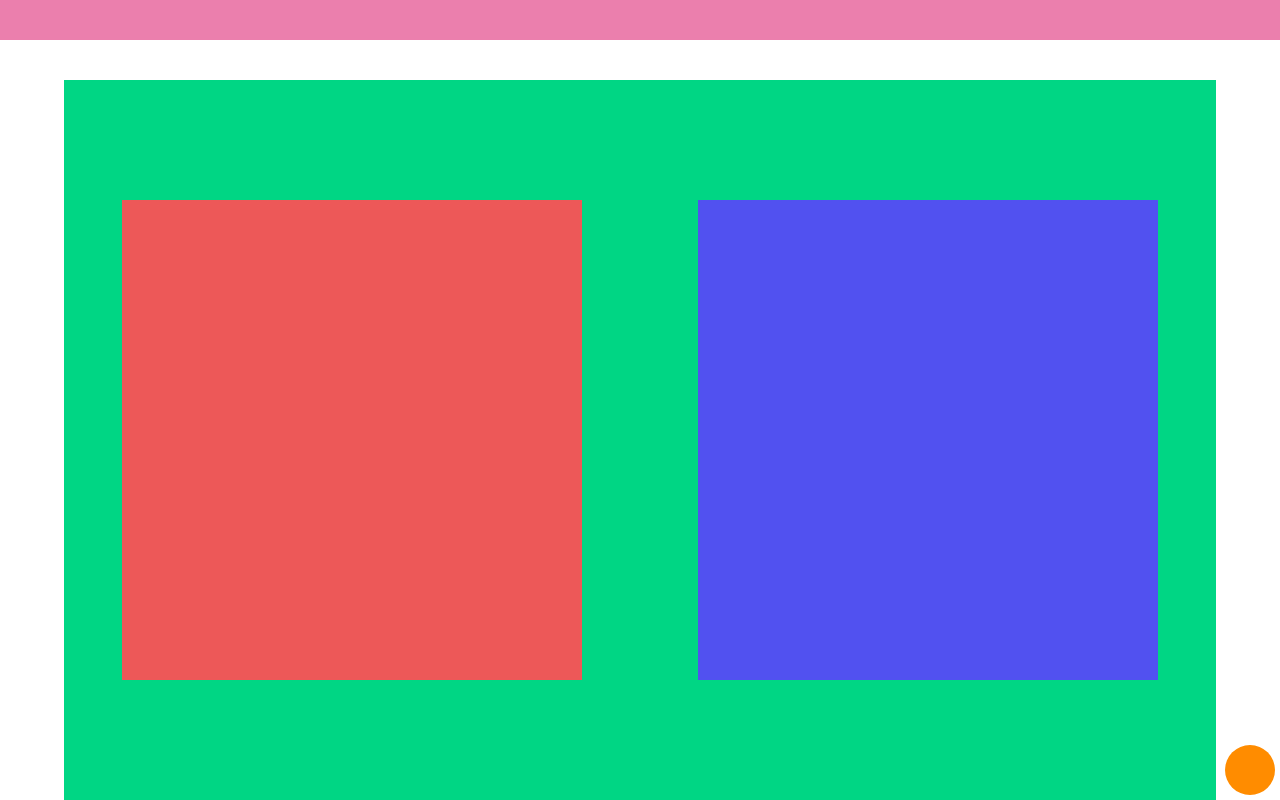
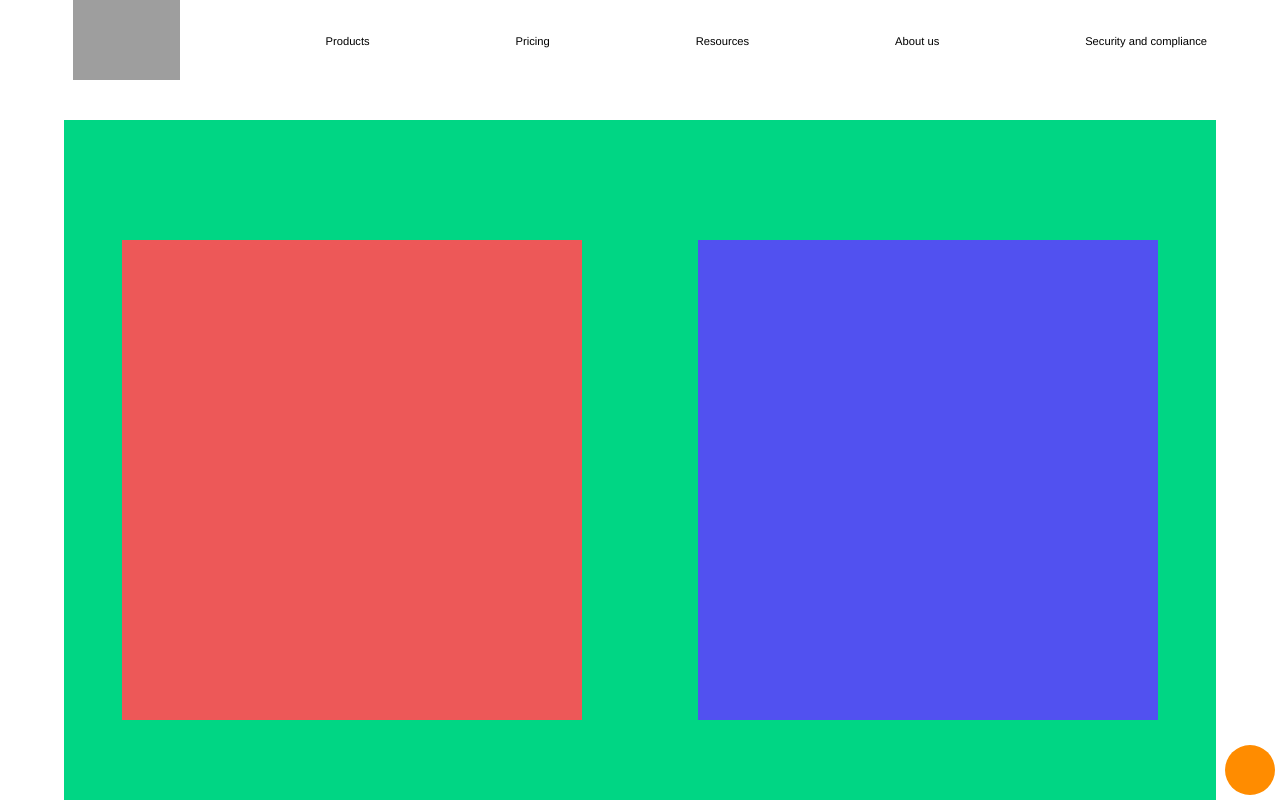
Before and after one commit to krischalRegmi/Ultra-Edit-Clone, a plain HTML site: page index.html in a window 1280 px wide. Shown: the top 800 px of the page. Drawn offline with Linux system fonts and the light colour scheme; grey boxes are pictures that could not be loaded.

Commit message:
Added navbar

```diff
--- a/index.html
+++ b/index.html
@@ -9,15 +9,24 @@
 <body>
 
   <div class="navbar">
-
+    <ul>
+      <li>
+        <img src="https://encrypted-tbn0.gstatic.com/images?q=tbn:ANd9GcQI4MVKwIHQGN_VhjYXmgq0ndpe0b8Dqnkinw&s" />
+      </li>
+      <li>Products </li>
+      <li>Pricing</li>
+      <li>Resources</li>
+      <li>About us</li>
+      <li>Security and compliance</li>
+    </ul>
   </div>
   <div class="mainbox">
-     <div class="box1">
+    <div class="box1">
 
-     </div>
-     <div class="box2">
+    </div>
+    <div class="box2">
 
-     </div>
+    </div>
   </div>
 
   <div class="textbox">
@@ -31,7 +40,7 @@
 
   </div>
 
-  <script src="script.js"></script>
+  <script src='https://kit.fontawesome.com/a076d05399.js' crossorigin='anonymous'></script>
 </body>
 
 </html>
--- a/style.css
+++ b/style.css
@@ -4,10 +4,24 @@
 }
 
 .navbar {
-  height:5vh;
+  height:10vh;
   width:100%;
-  background-color: #eb7fad;
+  background-color: #ffffff;
   position: sticky;
+  top: 0px;
+}
+
+.navbar img {
+  height:10vh;
+}
+
+.navbar ul{
+  display: flex;
+  list-style: none;
+  justify-content: space-around;
+  align-items: center;
+  font-size: 0.7em;
+  font-family: Seoge UI, Helvetica, sans-serif;
 }
 
 .mainbox {
```
Also changed, not shown: script.js (added).
